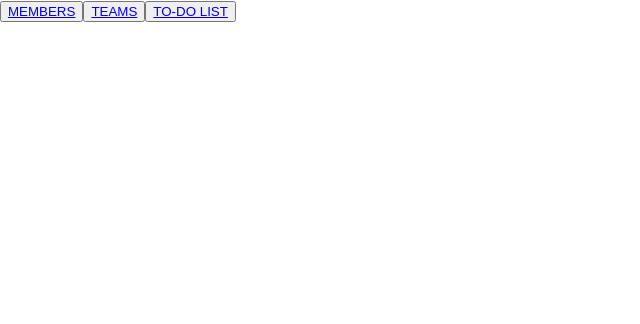
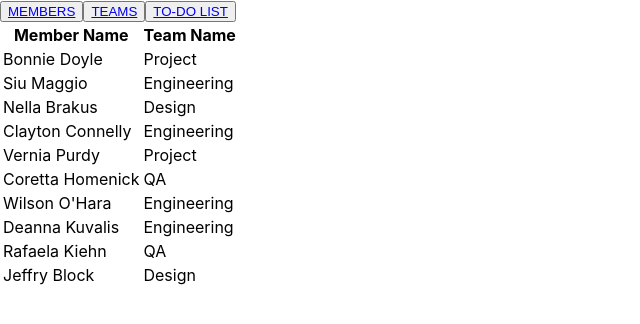
Before and after one commit to kraidl/membership_app, a React (Create React App) app: page /#/ in a window 1280 px wide. Shown: the top 324 px of the page, without its empty margins (0-640 px from the left). Built offline with nearby package versions, Linux system fonts and the light colour scheme.

Commit message:
creating tables

```diff
--- a/src/App.js
+++ b/src/App.js
@@ -5,42 +5,43 @@ import Teams from "./Teams";
 import ToDoList from "./ToDoList";
 
 export default function App() {
-  const MEMBERS = "members";
-  const TEAMS = "teams";
-  const TO_DO_LIST = "todolist";
-  const [activeTab, setActiveTab] = useState(MEMBERS);
-  const activeTabCSS = "border-b-4 text-white border-purple-800";
+  const members = "members";
+  const teams = "teams";
+  const toDoList = "todolist";
+  const [activeTab, setActiveTab] = useState(members);
+  const activeTabCSS = "activeTabCSS";
+  const inactiveTabCSS = "inactiveTabCSS";
 
   return (
     <HashRouter>
       <button
         type="button"
-        className={`${activeTab === MEMBERS ? activeTabCSS : ""}`}
+        className={activeTab === toDoList ? activeTabCSS : inactiveTabCSS}
       >
-        <NavLink onClick={() => setActiveTab(MEMBERS)} to="/">
+        <NavLink onClick={() => setActiveTab(members)} to="/">
           MEMBERS
         </NavLink>
       </button>
       <button
         type="button"
-        className={`${activeTab === TEAMS ? activeTabCSS : ""}`}
+        className={activeTab === toDoList ? activeTabCSS : inactiveTabCSS}
       >
-        <NavLink onClick={() => setActiveTab(TEAMS)} to={`/${TEAMS}`}>
+        <NavLink onClick={() => setActiveTab(teams)} to={`/${teams}`}>
           TEAMS
         </NavLink>
       </button>
       <button
         type="button"
-        className={`${activeTab === TO_DO_LIST ? activeTabCSS : ""}`}
+        className={activeTab === toDoList ? activeTabCSS : inactiveTabCSS}
       >
-        <NavLink onClick={() => setActiveTab(TO_DO_LIST)} to={`/${TO_DO_LIST}`}>
+        <NavLink onClick={() => setActiveTab(toDoList)} to={`/${toDoList}`}>
           TO-DO LIST
         </NavLink>
       </button>
       <Routes>
         <Route exact path="/" element={<Members />} />
-        <Route path={`/${TEAMS}`} element={<Teams />} />
-        <Route path={`/${TO_DO_LIST}`} element={<ToDoList />} />
+        <Route path={`/${teams}`} element={<Teams />} />
+        <Route path={`/${toDoList}`} element={<ToDoList />} />
       </Routes>
     </HashRouter>
   );
--- a/src/Members.js
+++ b/src/Members.js
@@ -10,5 +10,24 @@ export default function Members() {
     });
   }, []);
 
-  return <div></div>;
+  return (
+    <table>
+      <thead>
+        <tr>
+          <th>Member Name</th>
+          <th>Team Name</th>
+        </tr>
+      </thead>
+      <tbody>
+        {members.map((member) => {
+          return (
+            <tr key={member.id}>
+              <td>{`${member.first_name} ${member.last_name}`}</td>
+              <td>{member.team.name}</td>
+            </tr>
+          );
+        })}
+      </tbody>
+    </table>
+  );
 }
--- a/src/Teams.js
+++ b/src/Teams.js
@@ -10,5 +10,24 @@ export default function Teams() {
     });
   }, []);
 
-  return <div></div>;
+  return (
+    <table>
+      <thead>
+        <tr>
+          <th>Team Name</th>
+          <th>Member Count</th>
+        </tr>
+      </thead>
+      <tbody>
+        {teams.map((team) => {
+          return (
+            <tr key={team.id}>
+              <td>{team.name}</td>
+              <td>{team.member_count}</td>
+            </tr>
+          );
+        })}
+      </tbody>
+    </table>
+  );
 }
```
